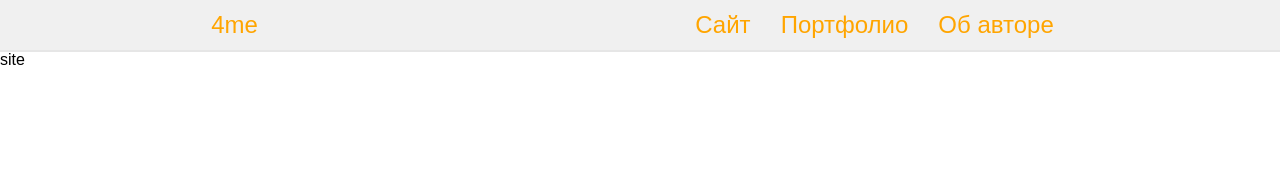
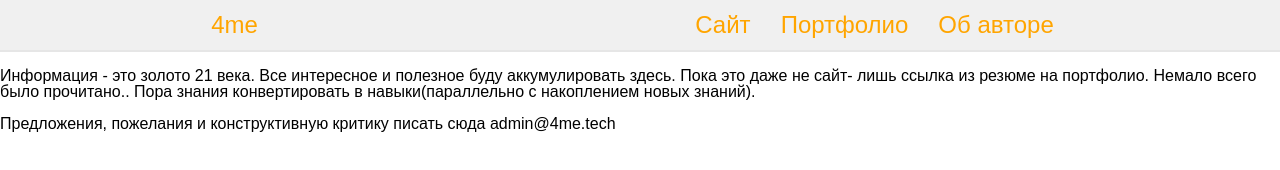
Before and after one commit to FlyaginAS/MDN_EN, a plain HTML site: page 0_repeating/index.html in a window 1280 px wide. Both pictures are taken after a click on the link "Сайт". Drawn offline with Linux system fonts and the light colour scheme.

Commit message:
4me writing site-content

```diff
--- a/0_repeating/index.html
+++ b/0_repeating/index.html
@@ -16,7 +16,15 @@
         <a href="#" class="site">Сайт</a><a href="#" class="portfolio">Портфолио</a><a href="#" class="about">Об авторе</a>
     </div>
 </div>
-<div class="site-content">site</div>
+<div class="site-content">
+    <p>
+        Информация - это золото 21 века. Все интересное и полезное буду аккумулировать здесь.  Пока это даже не сайт- лишь ссылка из резюме на портфолио. Немало всего было прочитано.. Пора знания
+        конвертировать в навыки(параллельно с накоплением новых знаний).
+    </p>
+    <p>
+        Предложения, пожелания и конструктивную критику писать сюда <span>admin@4me.tech</span>
+    </p>
+</div>
 <div class="portfolio-content">portfolio</div>
 <div class="about-content">about</div>
 <script src="scripts/main.js"></script>
```
